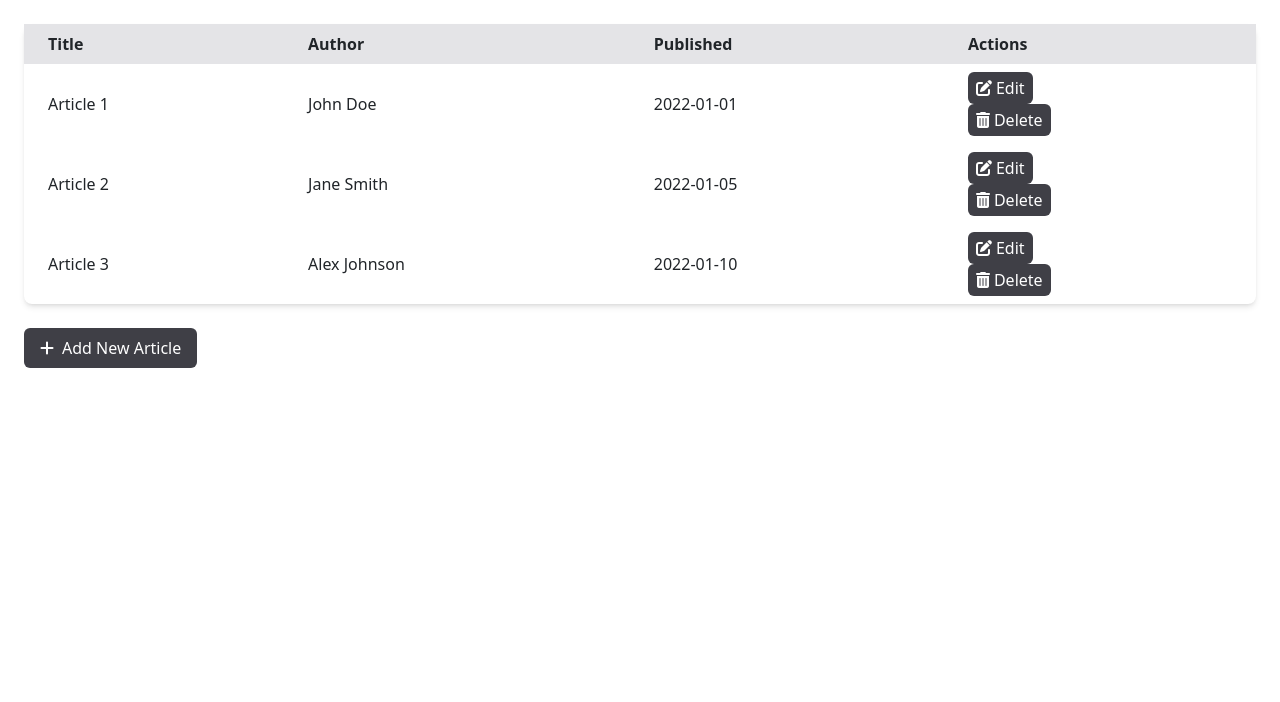
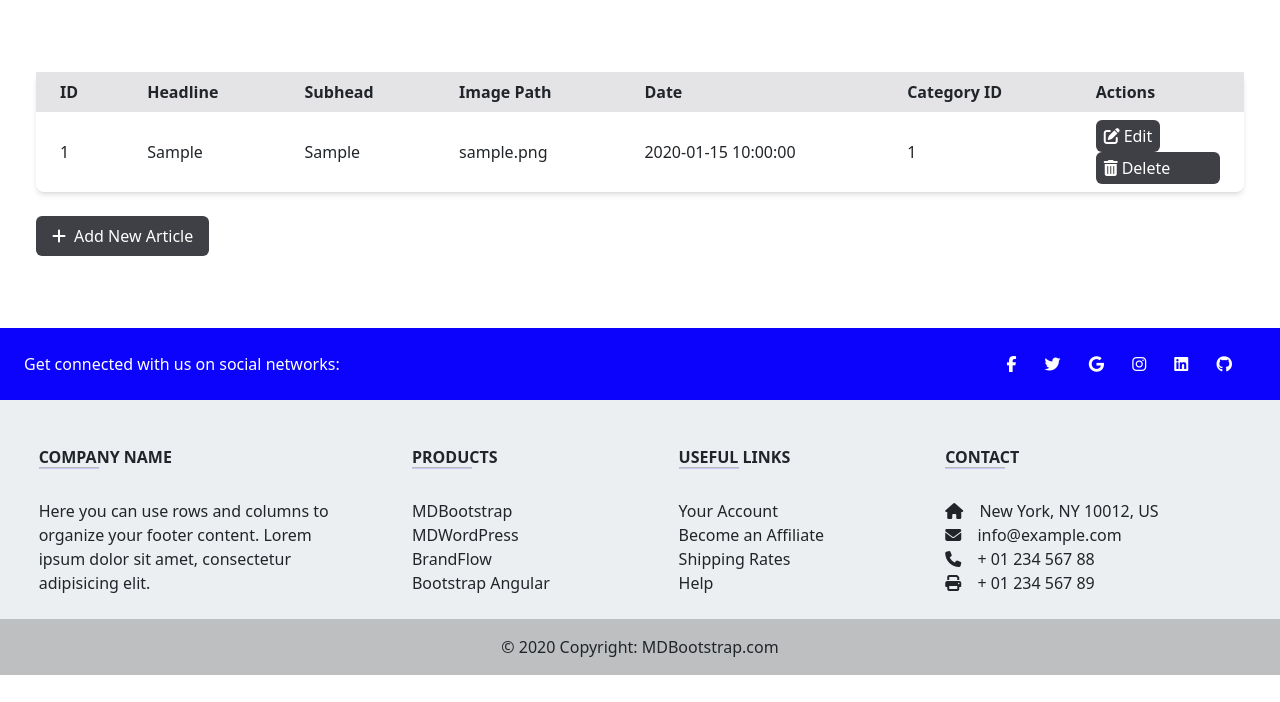
Before and after one commit to ANTK2/sj_5_2024, a PHP site: page /admin/index in a window 1280 px wide. Shown: the part 98-800 px from the top of the page. Run offline with PHP 8.4, Linux system fonts and the light colour scheme; the visitor is signed in with stand-in values (Sample User, id 1); tables that the repository leaves empty or names only in its code hold one stand-in row (values such as "Sample post"); some libraries are stand-ins or nearby versions.

Commit message:
oprava cms

```diff
--- /dev/null
+++ b/admin/classes/articlemanager.php
@@ -0,0 +1,155 @@
+<?php
+class ArticleManager {
+    private $db;
+
+    public function __construct(Database $db) {
+        $this->db = $db;
+    }
+
+    public function getAllArticles() {
+        $sql = "SELECT * FROM articles";
+        return $this->db->query($sql);
+    }
+
+    public function getArticleById($id) {
+        $sql = "SELECT * FROM articles WHERE id = ?";
+        $stmt = $this->db->getConn()->prepare($sql);
+        $stmt->bind_param("i", $id);
+        $stmt->execute();
+        return $stmt->get_result()->fetch_assoc();
+    }
+
+    public function addArticle($headline, $subhead, $text, $img_path, $date, $category_id) {
+        $sql = "INSERT INTO articles (headline, subhead, text, img_path, date, category_id) VALUES (?, ?, ?, ?, ?, ?)";
+        $stmt = $this->db->getConn()->prepare($sql);
+        $stmt->bind_param("sssssi", $headline, $subhead, $text, $img_path, $date, $category_id);
+        return $stmt->execute();
+    }
+
+    public function editArticle($id, $headline, $subhead, $text, $img_path, $date, $category_id) {
+        $sql = "UPDATE articles SET headline = ?, subhead = ?, text = ?, img_path = ?, date = ?, category_id = ? WHERE id = ?";
+        $stmt = $this->db->getConn()->prepare($sql);
+        $stmt->bind_param("sssssii", $headline, $subhead, $text, $img_path, $date, $category_id, $id);
+        return $stmt->execute();
+    }
+
+    public function deleteArticle($id) {
+        $sql = "DELETE FROM articles WHERE id = ?";
+        $stmt = $this->db->getConn()->prepare($sql);
+        $stmt->bind_param("i", $id);
+        return $stmt->execute();
+    }
+
+    public function renderArticles() {
+        $articles = $this->getAllArticles();
+        while ($article = $articles->fetch_assoc()) {
+            $this->renderArticleRow($article);
+            $this->renderEditModal($article);
+        }
+    }
+
+    private function renderArticleRow($article) {
+        echo '<tr>
+            <td class="py-2 px-4">' . htmlspecialchars($article['id']) . '</td>
+            <td class="py-2 px-4">' . htmlspecialchars($article['headline']) . '</td>
+            <td class="py-2 px-4">' . htmlspecialchars($article['subhead']) . '</td>
+            <td class="py-2 px-4">' . htmlspecialchars($article['img_path']) . '</td>
+            <td class="py-2 px-4">' . htmlspecialchars($article['date']) . '</td>
+            <td class="py-2 px-4">' . htmlspecialchars($article['category_id']) . '</td>
+            <td class="py-2 px-4">
+                <button class="flex items-center bg-zinc-700 text-white px-2 py-1 rounded-md mr-2" data-bs-toggle="modal" data-bs-target="#editModal' . $article['id'] . '">
+                    <i class="fas fa-edit mr-1"></i>Edit
+                </button>
+                <a href="index.php?delete=' . $article['id'] . '" class="flex items-center bg-zinc-700 text-white px-2 py-1 rounded-md">
+                    <i class="fas fa-trash-alt mr-1"></i>Delete
+                </a>
+            </td>
+        </tr>';
+    }
+
+    private function renderEditModal($article) {
+        echo '<div class="modal fade" id="editModal' . $article['id'] . '" tabindex="-1" aria-labelledby="editModalLabel' . $article['id'] . '" aria-hidden="true">
+            <div class="modal-dialog">
+                <div class="modal-content">
+                    <div class="modal-header">
+                        <h5 class="modal-title" id="editModalLabel' . $article['id'] . '">Edit Article</h5>
+                        <button type="button" class="btn-close" data-bs-dismiss="modal" aria-label="Close"></button>
+                    </div>
+                    <div class="modal-body">
+                        <form method="post">
+                            <input type="hidden" name="id" value="' . $article['id'] . '">
+                            <div class="mb-3">
+                                <label for="headline" class="form-label">Headline</label>
+                                <input type="text" class="form-control" id="headline" name="headline" value="' . htmlspecialchars($article['headline']) . '" required>
+                            </div>
+                            <div class="mb-3">
+                                <label for="subhead" class="form-label">Subhead</label>
+                                <input type="text" class="form-control" id="subhead" name="subhead" value="' . htmlspecialchars($article['subhead']) . '" required>
+                            </div>
+                            <div class="mb-3">
+                                <label for="text" class="form-label">Text</label>
+                                <textarea class="form-control" id="text" name="text" rows="3" required>' . htmlspecialchars($article['text']) . '</textarea>
+                            </div>
+                            <div class="mb-3">
+                                <label for="img_path" class="form-label">Image Path</label>
+                                <input type="text" class="form-control" id="img_path" name="img_path" value="' . htmlspecialchars($article['img_path']) . '" required>
+                            </div>
+                            <div class="mb-3">
+                                <label for="date" class="form-label">Date</label>
+                                <input type="date" class="form-control" id="date" name="date" value="' . htmlspecialchars($article['date']) . '" required>
+                            </div>
+                            <div class="mb-3">
+                                <label for="category_id" class="form-label">Category ID</label>
+                                <input type="number" class="form-control" id="category_id" name="category_id" value="' . htmlspecialchars($article['category_id']) . '" required>
+                            </div>
+                            <button type="submit" class="btn btn-primary" name="edit_submit">Save changes</button>
+                        </form>
+                    </div>
+                </div>
+            </div>
+        </div>';
+    }
+
+    public function renderAddModal() {
+        echo '<div class="modal fade" id="addModal" tabindex="-1" aria-labelledby="addModalLabel" aria-hidden="true">
+            <div class="modal-dialog">
+                <div class="modal-content">
+                    <div class="modal-header">
+                        <h5 class="modal-title" id="addModalLabel">Add New Article</h5>
+                        <button type="button" class="btn-close" data-bs-dismiss="modal" aria-label="Close"></button>
+                    </div>
+                    <div class="modal-body">
+                        <form method="post">
+                            <div class="mb-3">
+                                <label for="headline" class="form-label">Headline</label>
+                                <input type="text" class="form-control" id="headline" name="headline" required>
+                            </div>
+                            <div class="mb-3">
+                                <label for="subhead" class="form-label">Subhead</label>
+                                <input type="text" class="form-control" id="subhead" name="subhead" required>
+                            </div>
+                            <div class="mb-3">
+                                <label for="text" class="form-label">Text</label>
+                                <textarea class="form-control" id="text" name="text" rows="3" required></textarea>
+                            </div>
+                            <div class="mb-3">
+                                <label for="img_path" class="form-label">Image Path</label>
+                                <input type="text" class="form-control" id="img_path" name="img_path" required>
+                            </div>
+                            <div class="mb-3">
+                                <label for="date" class="form-label">Date</label>
+                                <input type="date" class="form-control" id="date" name="date" required>
+                            </div>
+                            <div class="mb-3">
+                                <label for="category_id" class="form-label">Category ID</label>
+                                <input type="number" class="form-control" id="category_id" name="category_id" required>
+                            </div>
+                            <button type="submit" class="btn btn-primary" name="add_submit">Add Article</button>
+                        </form>
+                    </div>
+                </div>
+            </div>
+        </div>';
+    }
+}
+?>
--- a/admin/index.php
+++ b/admin/index.php
@@ -1,59 +1,79 @@
-<?php include "parts/header.php";?>
-    <div class="flex">
+<?php
+include "parts/header.php";
+include_once 'classes/Database.php';
+include_once 'classes/ArticleManager.php';
+
+$db = new Database();
+$articleManager = new ArticleManager($db);
+
+if ($_SERVER["REQUEST_METHOD"] == "POST") {
+    if (isset($_POST['add_submit'])) {
+        $headline = $_POST['headline'];
+        $subhead = $_POST['subhead'];
+        $text = $_POST['text'];
+        $img_path = $_POST['img_path'];
+        $date = $_POST['date'];
+        $category_id = $_POST['category_id'];
+
+        $articleManager->addArticle($headline, $subhead, $text, $img_path, $date, $category_id);
+        header("Location: index.php");
+        exit();
+    }
+
+    if (isset($_POST['edit_submit'])) {
+        $id = $_POST['id'];
+        $headline = $_POST['headline'];
+        $subhead = $_POST['subhead'];
+        $text = $_POST['text'];
+        $img_path = $_POST['img_path'];
+        $date = $_POST['date'];
+        $category_id = $_POST['category_id'];
+
+        $articleManager->editArticle($id, $headline, $subhead, $text, $img_path, $date, $category_id);
+        header("Location: index.php");
+        exit();
+    }
+}
+
+if (isset($_GET['delete'])) {
+    $id = $_GET['delete'];
+    $articleManager->deleteArticle($id);
+    header("Location: index.php");
+    exit();
+}
+?>
+<style>
+    .wrap-text {
+        word-wrap: break-word;
+        white-space: normal;
+    }
+</style>
+
+<div class="container py-5">
     <div class="flex-1 overflow-y-auto p-4">
         <table class="w-full bg-white shadow-md rounded-lg">
             <thead>
                 <tr>
-                    <th class="py-2 px-4 bg-zinc-200">Title</th>
-                    <th class="py-2 px-4 bg-zinc-200">Author</th>
-                    <th class="py-2 px-4 bg-zinc-200">Published</th>
+                    <th class="py-2 px-4 bg-zinc-200">ID</th>
+                    <th class="py-2 px-4 bg-zinc-200">Headline</th>
+                    <th class="py-2 px-4 bg-zinc-200">Subhead</th>
+
+                    <th class="py-2 px-4 bg-zinc-200">Image Path</th>
+                    <th class="py-2 px-4 bg-zinc-200">Date</th>
+                    <th class="py-2 px-4 bg-zinc-200">Category ID</th>
                     <th class="py-2 px-4 bg-zinc-200">Actions</th>
                 </tr>
             </thead>
             <tbody>
-                <tr>
-                    <td class="py-2 px-4">Article 1</td>
-                    <td class="py-2 px-4">John Doe</td>
-                    <td class="py-2 px-4">2022-01-01</td>
-                    <td class="py-2 px-4">
-                        <button class="flex items-center bg-zinc-700 text-white px-2 py-1 rounded-md mr-2">
-                            <i class="fas fa-edit mr-1"></i>Edit
-                        </button>
-                        <button class="flex items-center bg-zinc-700 text-white px-2 py-1 rounded-md">
-                            <i class="fas fa-trash-alt mr-1"></i>Delete
-                        </button>
-                    </td>
-                </tr>
-                <tr>
-                    <td class="py-2 px-4">Article 2</td>
-                    <td class="py-2 px-4">Jane Smith</td>
-                    <td class="py-2 px-4">2022-01-05</td>
-                    <td class="py-2 px-4">
-                        <button class="flex items-center bg-zinc-700 text-white px-2 py-1 rounded-md mr-2">
-                            <i class="fas fa-edit mr-1"></i>Edit
-                        </button>
-                        <button class="flex items-center bg-zinc-700 text-white px-2 py-1 rounded-md">
-                            <i class="fas fa-trash-alt mr-1"></i>Delete
-                        </button>
-                    </td>
-                </tr>
-                <tr>
-                    <td class="py-2 px-4">Article 3</td>
-                    <td class="py-2 px-4">Alex Johnson</td>
-                    <td class="py-2 px-4">2022-01-10</td>
-                    <td class="py-2 px-4">
-                        <button class="flex items-center bg-zinc-700 text-white px-2 py-1 rounded-md mr-2">
-                            <i class="fas fa-edit mr-1"></i>Edit
-                        </button>
-                        <button class="flex items-center bg-zinc-700 text-white px-2 py-1 rounded-md">
-                            <i class="fas fa-trash-alt mr-1"></i>Delete
-                        </button>
-                    </td>
-                </tr>
+                <?php $articleManager->renderArticles(); ?>
             </tbody>
         </table>
-        <button class="mt-4 bg-zinc-700 text-white px-3 py-2 rounded-md">
+        <button class="mt-4 bg-zinc-700 text-white px-3 py-2 rounded-md" data-bs-toggle="modal" data-bs-target="#addModal">
             <i class="fas fa-plus mr-2"></i>Add New Article
         </button>
     </div>
 </div>
+
+<?php $articleManager->renderAddModal(); ?>
+
+<?php include "parts/footer.php"; ?>
--- a/admin/parts/header.php
+++ b/admin/parts/header.php
@@ -47,5 +47,4 @@ $db = new Database();
       </svg>
     </button>
   </div>
-</nav>
 </header>
```
Also changed, not shown: img/articles/health1.jpg (added), img/articles/health2.jpg (added), img/articles/health3.png (added), img/articles/health4.jpg (added).
